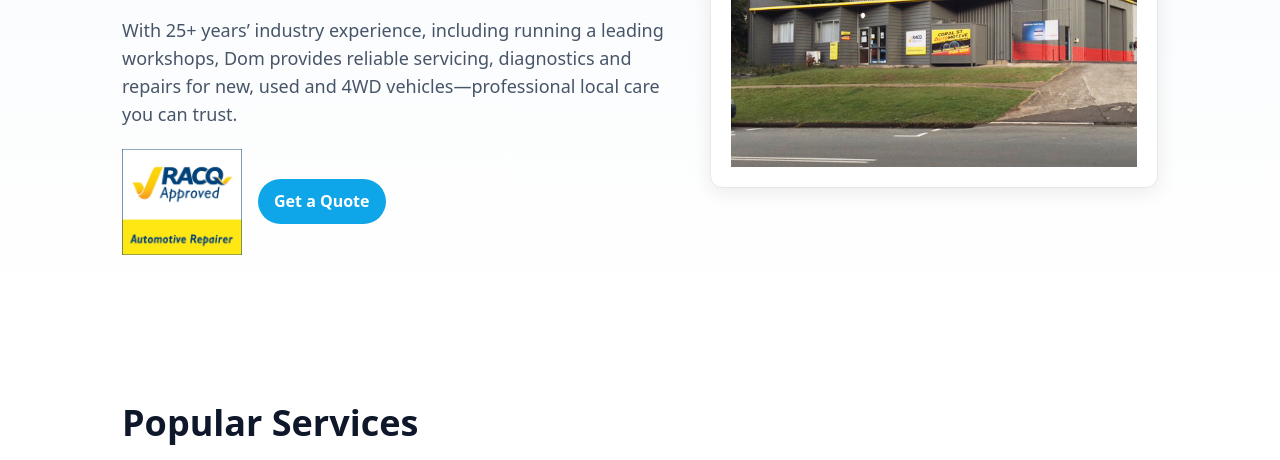
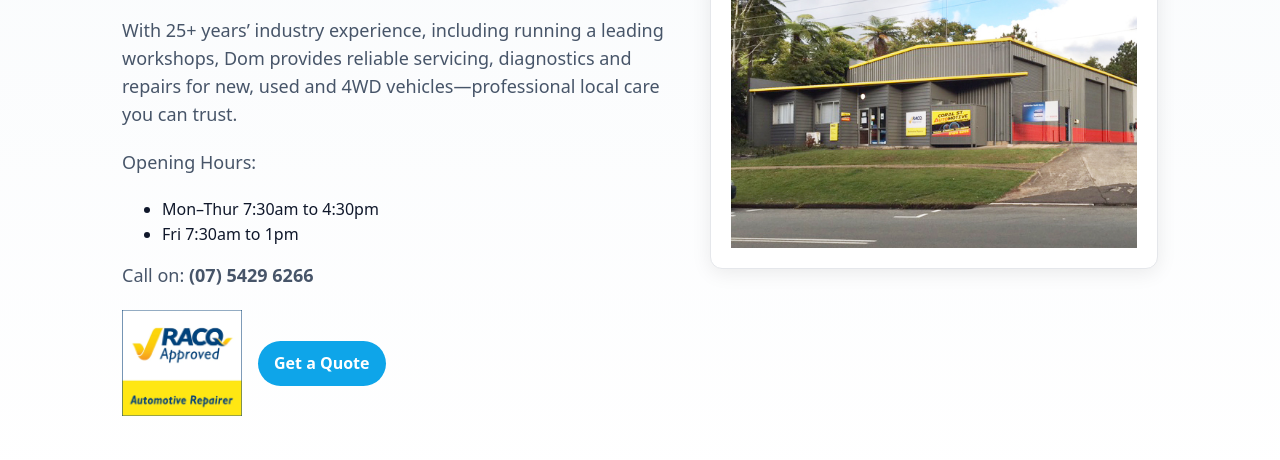
Before and after one commit to ianneilsen/coralstreet, a plain HTML site: page index.html in a window 1280 px wide. Shown: the part 326-786 px from the top of the page. Drawn offline with Linux system fonts and the light colour scheme.

Commit message:
Include opening hours and ph into top carosel

```diff
--- a/index.html
+++ b/index.html
@@ -15,7 +15,7 @@
   <meta name="theme-color" content="#0ea5e9">
 
 
-<!-- Open Graph (optional, fill real URLs as needed) -->
+<!-- Open Graph (optional, fill real URLs as needed) Not using fb atm -->
   <meta property="og:title" content="Coral St Automotive — Quality Auto Servicing" />
   <meta property="og:description" content="Trusted local automotive servicing and repairs Sunshine Coast Maleny." />
   <meta property="og:type" content="website" />
@@ -60,6 +60,12 @@
           <h1>RACQ Approved Repairs, Great Service</h1>
           <p>Logbook servicing, diagnostics, brakes & suspension — done right the first time.</p>
           <p>With 25+ years’ industry experience, including running a leading workshops, Dom provides reliable servicing, diagnostics and repairs for new, used and 4WD vehicles—professional local care you can trust.</p>
+          <p>Opening Hours:</p>
+                    <ul>
+            <li>Mon–Thur 7:30am to 4:30pm</li>
+            <li>Fri 7:30am to 1pm</li>
+          </ul>
+          <p>Call on: <strong>(07) 5429 6266</strong></p>
           <div class="badges">
             <!-- Replace with local RACQ badge if you have one -->
             <img src="images/racq-badge.webp" alt="RACQ Approved Repairer" width="120" height="120" />
```
